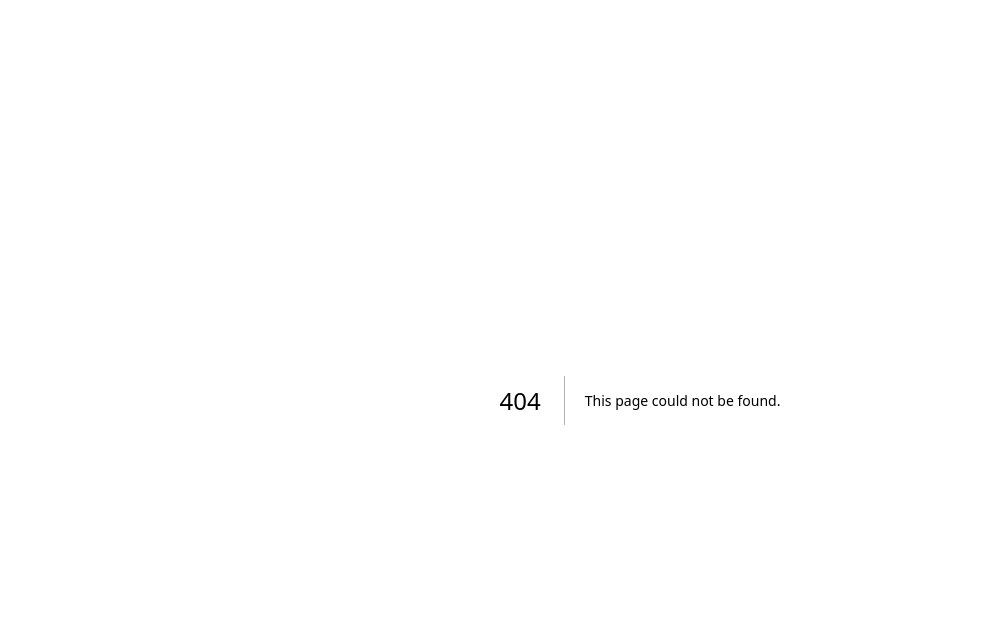
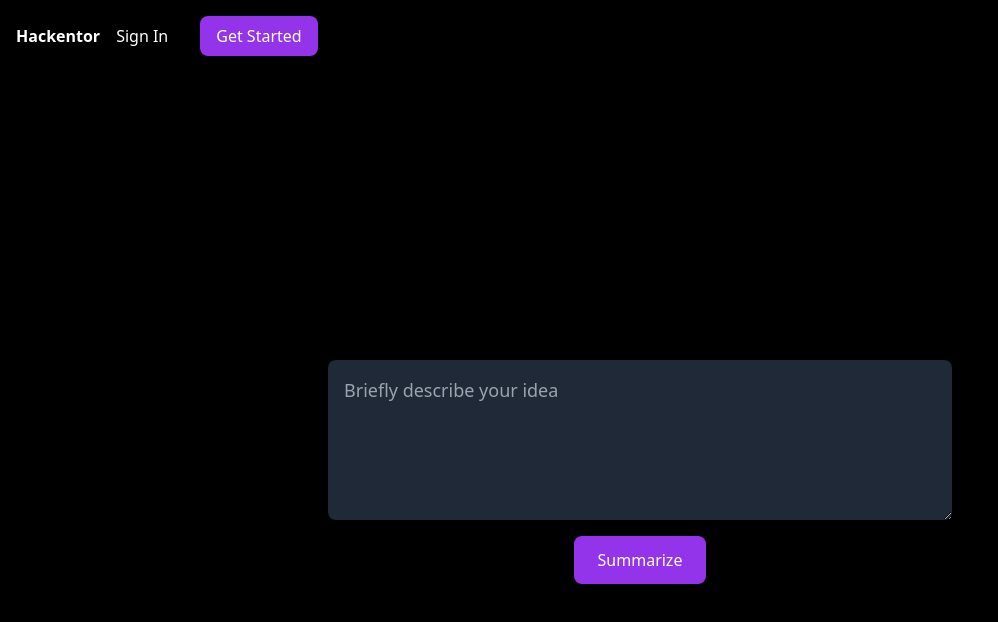
Before and after one commit to CrownDestro/HackSRM6.0, a Next.js app in the folder frontend/: page /idea in a window 1280 px wide. Before the commit this address had no page. Shown: the top 622 px of the page, without its empty margins (0-998 px from the left). Built offline with nearby package versions, Linux system fonts and the light colour scheme.

Commit message:
DJ commit

```diff
--- /dev/null
+++ b/frontend/src/Components/Navbar.js
@@ -0,0 +1,13 @@
+export default function Navbar() {
+    return (
+      <nav className="flex items-center justify-between p-4 max-w-7xl mx-auto">
+        <div className="text-2xl font-bold">Hackentor</div>
+        <div className="space-x-4 flex items-center">
+          <button className="px-4 py-2 hover:text-gray-300">Sign In</button>
+          <button className="px-4 py-2 bg-purple-600 rounded-lg hover:bg-purple-700">
+            Get Started
+          </button>
+        </div>
+      </nav>
+    );
+  }
--- /dev/null
+++ b/frontend/src/app/idea/page.js
@@ -0,0 +1,63 @@
+"use client";
+import { useState } from "react";
+
+export default function IdeaPage() {
+  const [idea, setIdea] = useState("");
+  const [summary, setSummary] = useState(null);
+  const [showOptions, setShowOptions] = useState(false);
+
+  const handleSummarize = async () => {
+    const response = await fetch("http://localhost:5000/summarize", {
+      method: "POST",
+      headers: { "Content-Type": "application/json" },
+      body: JSON.stringify({ idea }),
+    });
+
+    const data = await response.json();
+    setSummary(data.summary);
+    setShowOptions(true);
+  };
+
+  return (
+    <div className="min-h-screen flex flex-col items-center justify-center bg-black px-4">
+      <textarea
+        className="w-3/4 md:w-1/2 h-40 p-4 text-lg text-white bg-gray-800 rounded-lg focus:outline-none focus:ring-2 focus:ring-purple-500"
+        placeholder="Briefly describe your idea"
+        value={idea}
+        onChange={(e) => setIdea(e.target.value)}
+      />
+
+      <button
+        className="mt-4 px-6 py-3 bg-purple-600 rounded-lg hover:bg-purple-700"
+        onClick={handleSummarize}
+      >
+        Summarize
+      </button>
+
+      {summary && (
+        <div className="mt-6 text-center text-white">
+          <p className="text-lg bg-gray-900 p-4 rounded-lg">{summary}</p>
+
+          <div className="mt-4 space-x-4">
+            <button
+              className="px-4 py-2 bg-green-600 rounded-lg hover:bg-green-700"
+              onClick={() => alert("Idea confirmed!")}
+            >
+              Yes, this is my idea
+            </button>
+            <button
+              className="px-4 py-2 bg-red-600 rounded-lg hover:bg-red-700"
+              onClick={() => {
+                setIdea("");
+                setSummary(null);
+                setShowOptions(false);
+              }}
+            >
+              No, it's not
+            </button>
+          </div>
+        </div>
+      )}
+    </div>
+  );
+}
--- a/frontend/src/app/layout.js
+++ b/frontend/src/app/layout.js
@@ -1,9 +1,13 @@
-import "./globals.css";
+import "./globals.css"; // Import global styles if needed
+import Navbar from "../components/Navbar"; // Import your Navbar component
 
 export default function RootLayout({ children }) {
   return (
     <html lang="en">
-      <body>{children}</body>
+      <body className="min-h-screen bg-black">
+        <Navbar /> {/* Navbar will be persistent across all pages */}
+        {children} {/* This is where page content will be rendered */}
+      </body>
     </html>
   );
 }
--- a/frontend/src/app/page.js
+++ b/frontend/src/app/page.js
@@ -1,26 +1,26 @@
+import Link from "next/link";
+
 export default function Home() {
   return (
-    <div className="min-h-screen bg-black">
-      {/* Navigation */}
-      <nav className="flex items-center justify-between p-4 max-w-7xl mx-auto">
-        <div className="text-2xl font-bold">Hackentor</div>
-        <div className="space-x-4">
-          <button className="px-4 py-2 hover:text-gray-300">Sign In</button>
-          <button className="px-4 py-2 bg-purple-600 rounded-lg hover:bg-purple-700">Get Started</button>
-        </div>
-      </nav>
-
+    <div className="min-h-screen bg-black text-white">
       {/* Hero Section */}
       <main className="flex flex-col items-center justify-center text-center px-4 mt-20">
         <h1 className="text-5xl md:text-6xl font-bold max-w-4xl mb-6">
           Transform Your Ideas with <span className="gradient-text">AI Power</span>
         </h1>
         <p className="text-gray-400 max-w-2xl mb-8">
-          Describe your ideas and let our AI guide you on a right path to bring your ideas to life.
+          Describe your ideas and let our AI guide you on the right path to bring your ideas to life.
         </p>
-        <button className="px-6 py-3 bg-purple-600 rounded-lg hover:bg-purple-700 flex items-center gap-2">
-          Have an idea?
-        </button>
+        <div className="flex space-x-4 w-full max-w-md">
+        <Link href="/idea">
+          <button className="px-6 py-3 bg-purple-600 rounded-lg hover:bg-purple-700 flex items-center gap-2">
+            Have an idea?
+          </button>
+        </Link>
+          <button className="flex-1 px-6 py-3 bg-purple-600 rounded-lg hover:bg-purple-700 flex items-center justify-center text-center gap-2">
+            {'Dont know where to start?'}
+          </button>
+        </div>
       </main>
     </div>
   );
```
Also changed, not shown: 1 other file (tests, documents, lock files or other folders).
